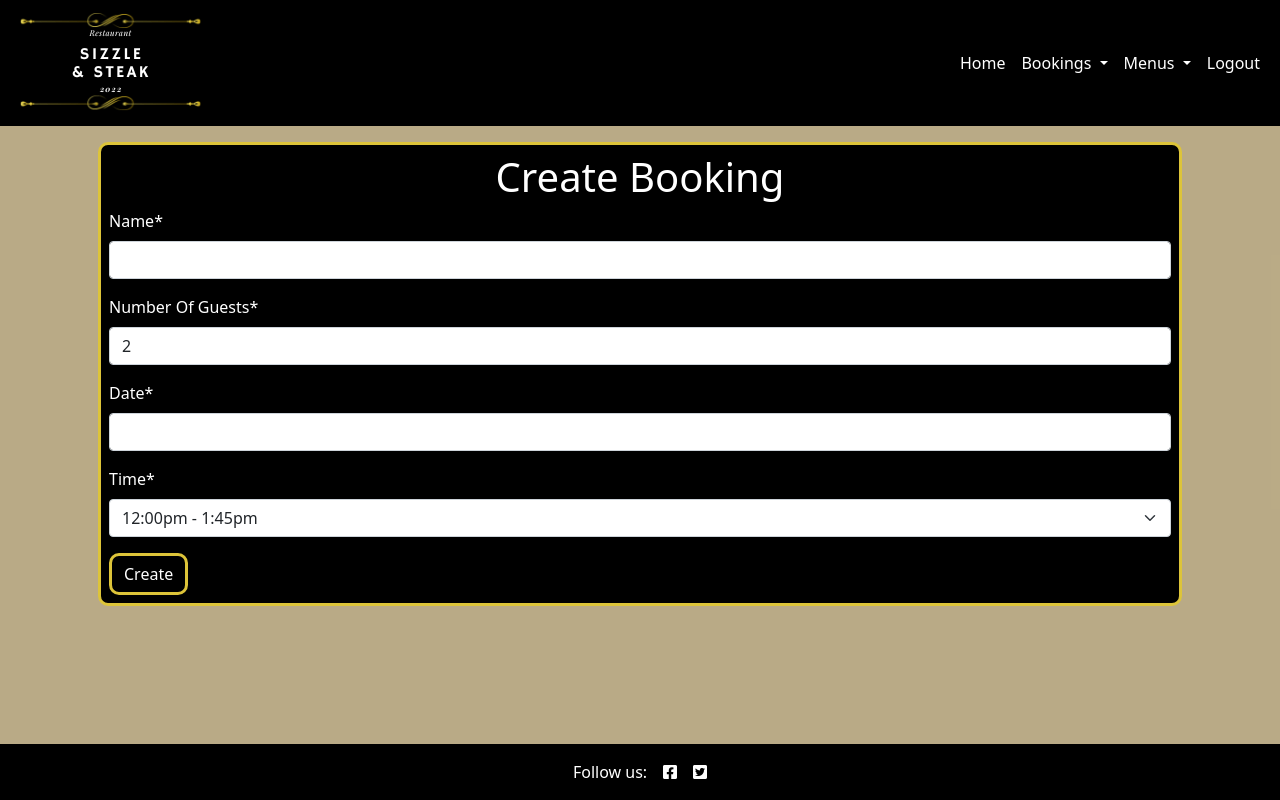
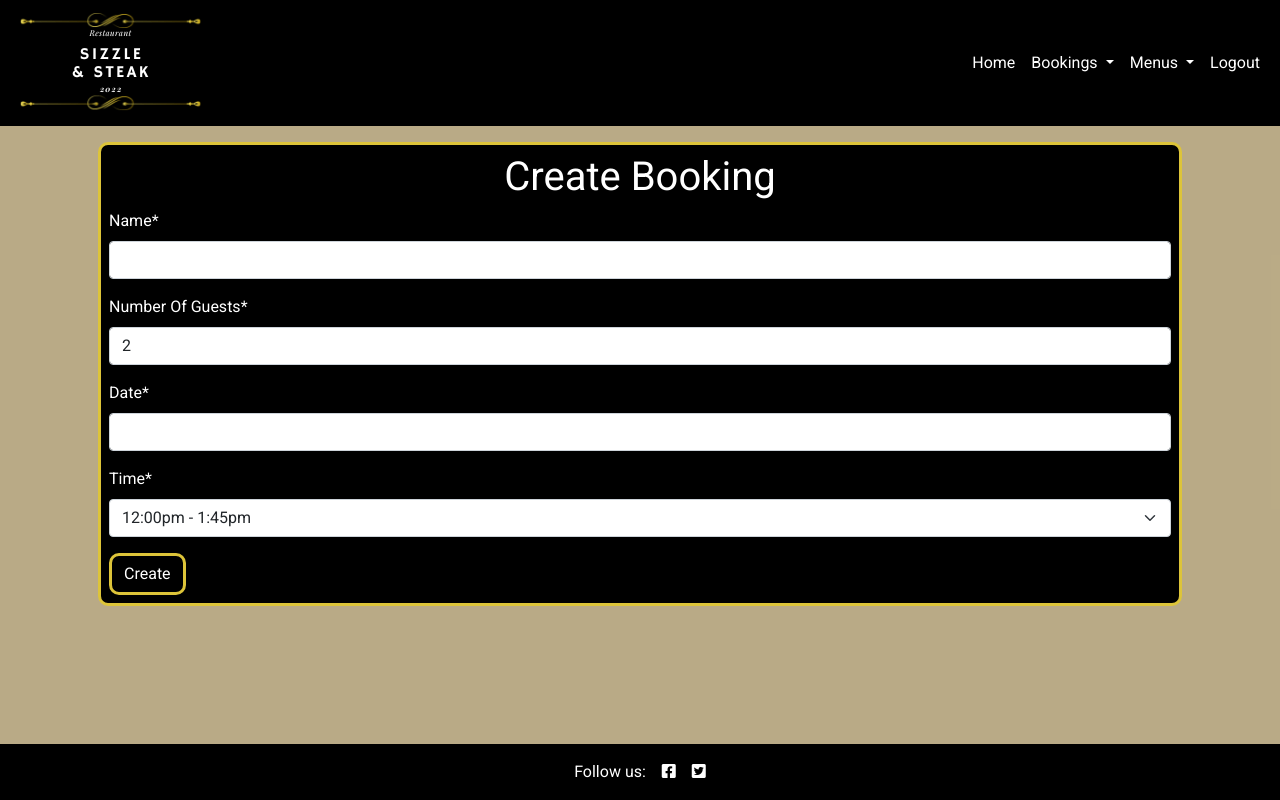
Before and after one commit to Gareth-McGirr/Portfolio-Project-4-SizzleAndSteak, a Django app: page /booking/createbooking/ in a window 1280 px wide. Run offline with Django 4.2, Linux system fonts and the light colour scheme; the visitor is signed in with stand-in values (Sample User, id 1); some libraries are stand-ins or nearby versions.

Commit message:
Feat: Add font, update readme with fork info

```diff
--- a/static/css/style.css
+++ b/static/css/style.css
@@ -1,9 +1,11 @@
+@import url('https://fonts.googleapis.com/css2?family=Lato:wght@300&family=Oswald&family=Roboto&display=swap');
+
 /* Generic styles */
-
 html,
 body {
     height: 100%;
     color: black;
+    font-family: 'Roboto', sans-serif;
 }
 
 header {
```
Also changed, not shown: README.md.
